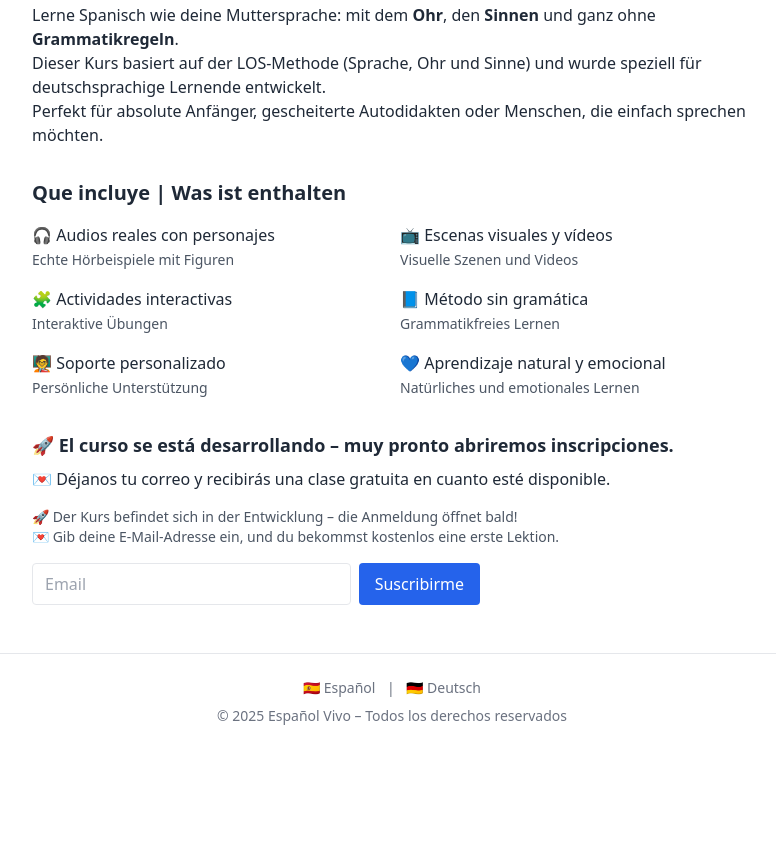
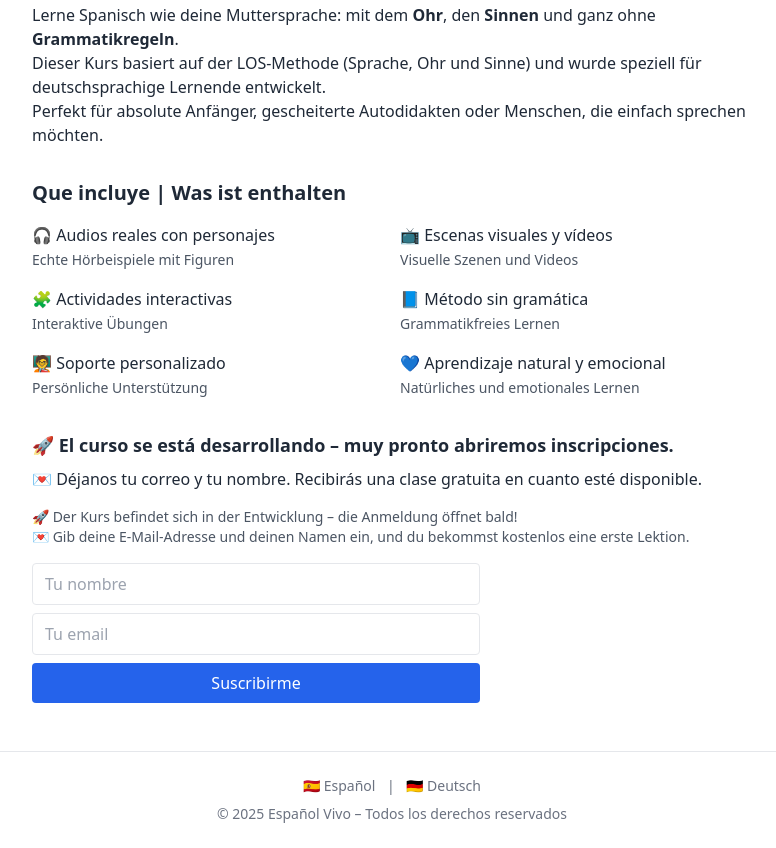
Before and after one commit to aglezv/landing-espanol-vivo, a plain HTML site: page index.html in a window 1280 px wide. Shown: the part 390-1238 px from the top of the page, without its empty margins (248-1024 px from the left). Before the commit the page ends 1140 px from the top, so only its background shows below. Drawn offline with nearby package versions, Linux system fonts and the light colour scheme.

Commit message:
Update index.html
Formulario actualizado: ahora recoge también el nombre del suscriptor

```diff
--- a/index.html
+++ b/index.html
@@ -65,11 +65,12 @@
 
     <div class="mb-6">
       <p class="font-semibold text-lg mb-2">🚀 El curso se está desarrollando – muy pronto abriremos inscripciones.</p>
-      <p class="mb-4">💌 Déjanos tu correo y recibirás una clase gratuita en cuanto esté disponible.</p>
-      <p class="mb-4 text-sm text-gray-600">🚀 Der Kurs befindet sich in der Entwicklung – die Anmeldung öffnet bald!<br />💌 Gib deine E-Mail-Adresse ein, und du bekommst kostenlos eine erste Lektion.</p>
-      <form action="https://formsubmit.co/cursoespanoloficial.los@gmail.com" method="POST" class="flex gap-2 max-w-md flex-col sm:flex-row">
+      <p class="mb-4">💌 Déjanos tu correo y tu nombre. Recibirás una clase gratuita en cuanto esté disponible.</p>
+      <p class="mb-4 text-sm text-gray-600">🚀 Der Kurs befindet sich in der Entwicklung – die Anmeldung öffnet bald!<br />💌 Gib deine E-Mail-Adresse und deinen Namen ein, und du bekommst kostenlos eine erste Lektion.</p>
+      <form action="https://formsubmit.co/cursoespanoloficial.los@gmail.com" method="POST" class="flex flex-col gap-2 max-w-md">
         <input type="hidden" name="_subject" value="Nueva suscripción desde la landing page">
-        <input type="email" name="email" placeholder="Email" class="border rounded px-3 py-2 flex-grow" required />
+        <input type="text" name="name" placeholder="Tu nombre" class="border rounded px-3 py-2" required />
+        <input type="email" name="email" placeholder="Tu email" class="border rounded px-3 py-2" required />
         <button type="submit" class="bg-blue-600 text-white px-4 py-2 rounded hover:bg-blue-700 transition">Suscribirme</button>
       </form>
     </div>
```
